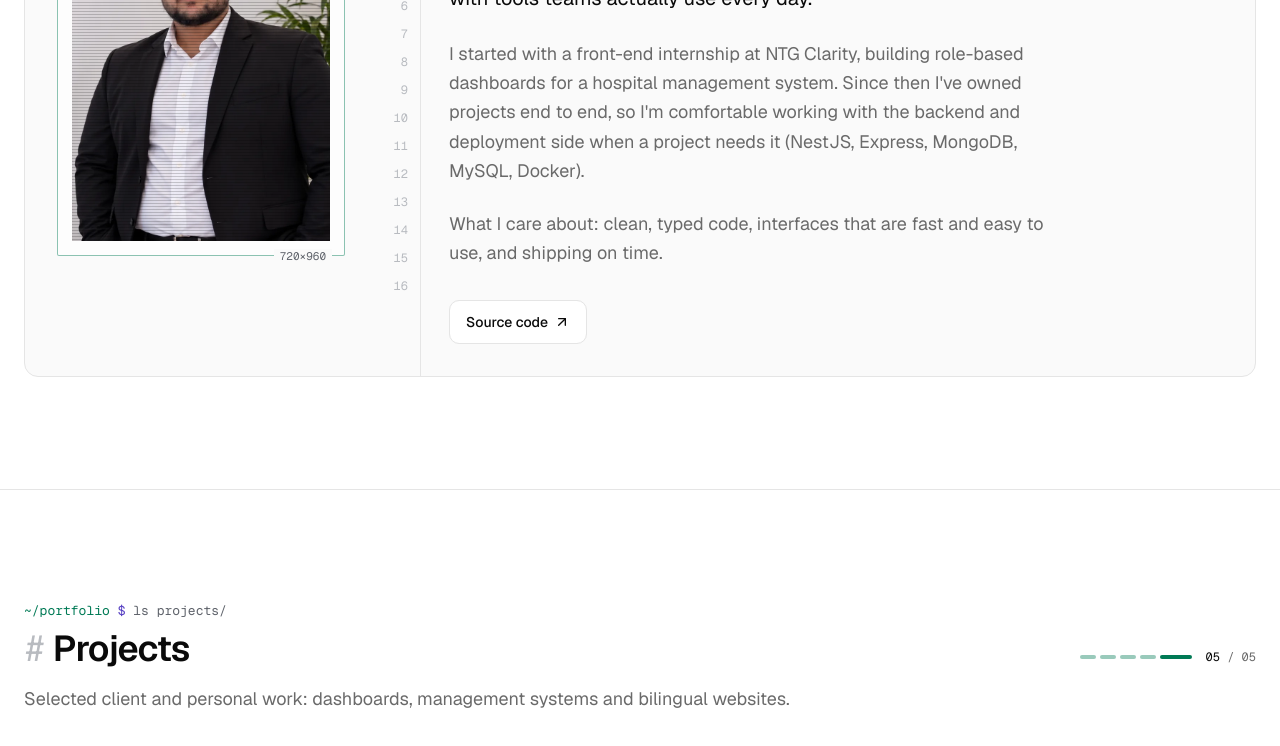
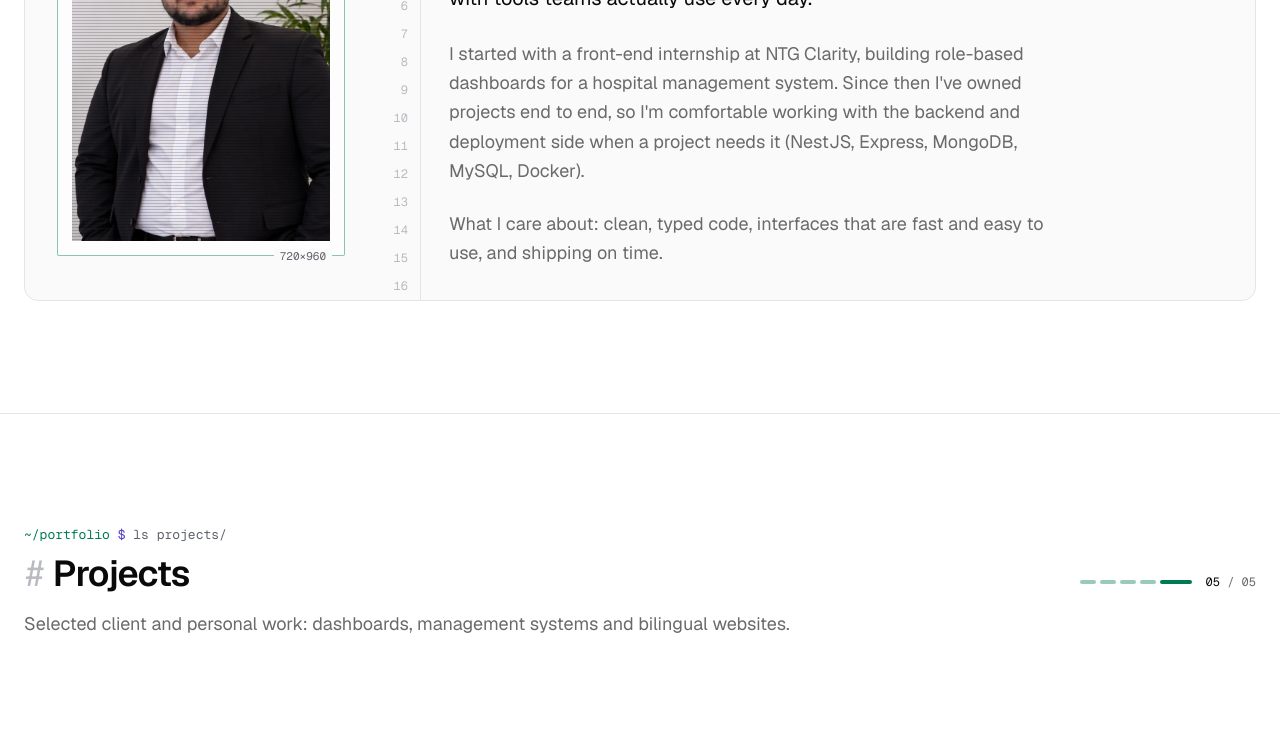
Before and after one commit to mahmoudmaherofficial/portfolio, a Next.js app: page / in a window 1280 px wide. Shown: the part 1231-1977 px from the top of the page. Built offline with nearby package versions, Linux system fonts and the light colour scheme.

Commit message:
chore: remove the Source code button from About
The repo stays linked from the footer and the Skills section. CLAUDE.md now names only the footer link.

```diff
--- a/src/components/sections/About.tsx
+++ b/src/components/sections/About.tsx
@@ -1,13 +1,10 @@
 import Image from "next/image"
-import { ArrowUpRight } from "lucide-react"
 
 import { EditorWindow } from "@/components/ide/EditorWindow"
 import { Gutter } from "@/components/ide/Gutter"
 import { SectionHeading } from "@/components/ide/SectionHeading"
 import { Reveal } from "@/components/motion/Reveal"
-import { buttonVariants } from "@/components/ui/button"
 import { profile } from "@/content/profile"
-import { cn } from "@/lib/utils"
 
 export function About() {
   const [lead, ...rest] = profile.about
@@ -81,19 +78,6 @@ export function About() {
                   {paragraph}
                 </p>
               ))}
-              <a
-                href={profile.repoUrl}
-                target="_blank"
-                rel="noopener noreferrer"
-                className={cn(
-                  buttonVariants({ variant: "outline", size: "lg" }),
-                  "mt-8 h-11 w-full px-4 sm:w-auto"
-                )}
-              >
-                Source code
-                <ArrowUpRight aria-hidden="true" />
-                <span className="sr-only">(opens in a new tab)</span>
-              </a>
             </div>
           </EditorWindow>
         </Reveal>
```
Also changed, not shown: 1 other file (tests, documents, lock files or other folders).
